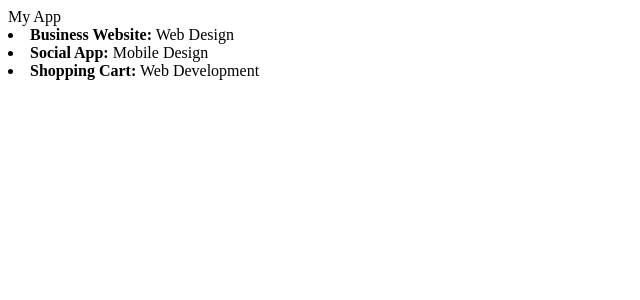
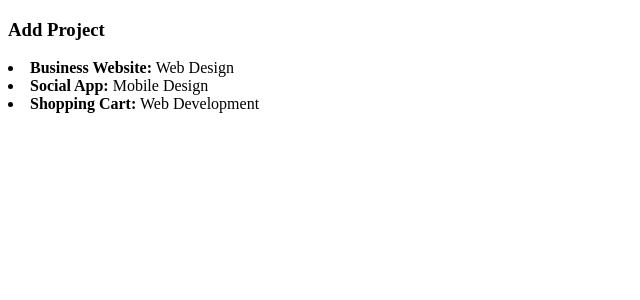
Before and after one commit to ewelina-borucka/react-crash, a React (Create React App) app: page / in a window 1280 px wide. Shown: the top 300 px of the page, without its empty margins (0-640 px from the left). Built offline with nearby package versions, Linux system fonts and the light colour scheme.

Commit message:
react-component add project functionality

```diff
--- a/src/App.css
+++ b/src/App.css
@@ -0,0 +1,4 @@
+select, input{
+  border: 1px solid grey;
+
+}
--- a/src/App.js
+++ b/src/App.js
@@ -1,5 +1,6 @@
 import React, { Component } from 'react';
 import Projects from './Components/Projects';
+import AddProject from './Components/AddProject';
 import './App.css';
 
 class App extends Component {
@@ -30,7 +31,7 @@ class App extends Component {
   render() {
     return (
       <div className="App">
-        My App
+        <AddProject />
         <Projects projects={ this.state.projects } />
       </div>
     );
--- /dev/null
+++ b/src/Components/AddProject.js
@@ -0,0 +1,13 @@
+import React, { Component } from 'react';
+
+class AddProject extends Component {
+  render() {
+    return (
+      <div>
+        <h3>Add Project</h3>
+      </div>
+    );
+  }
+}
+
+export default AddProject;
--- a/src/index.css
+++ /dev/null
@@ -1,5 +0,0 @@
-body {
-  margin: 0;
-  padding: 0;
-  font-family: sans-serif;
-}
```
Also changed, not shown: src/Components/Projects.js (line endings or trailing spaces).
